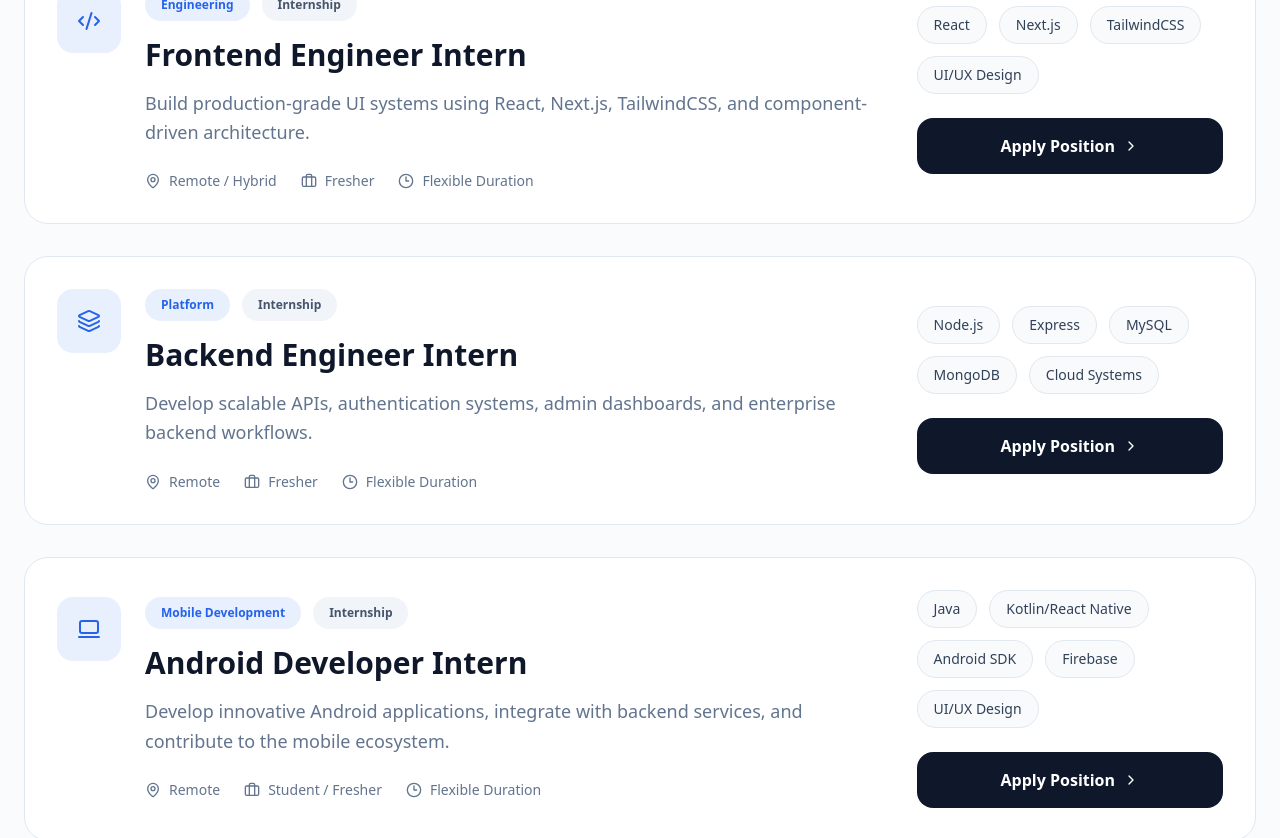
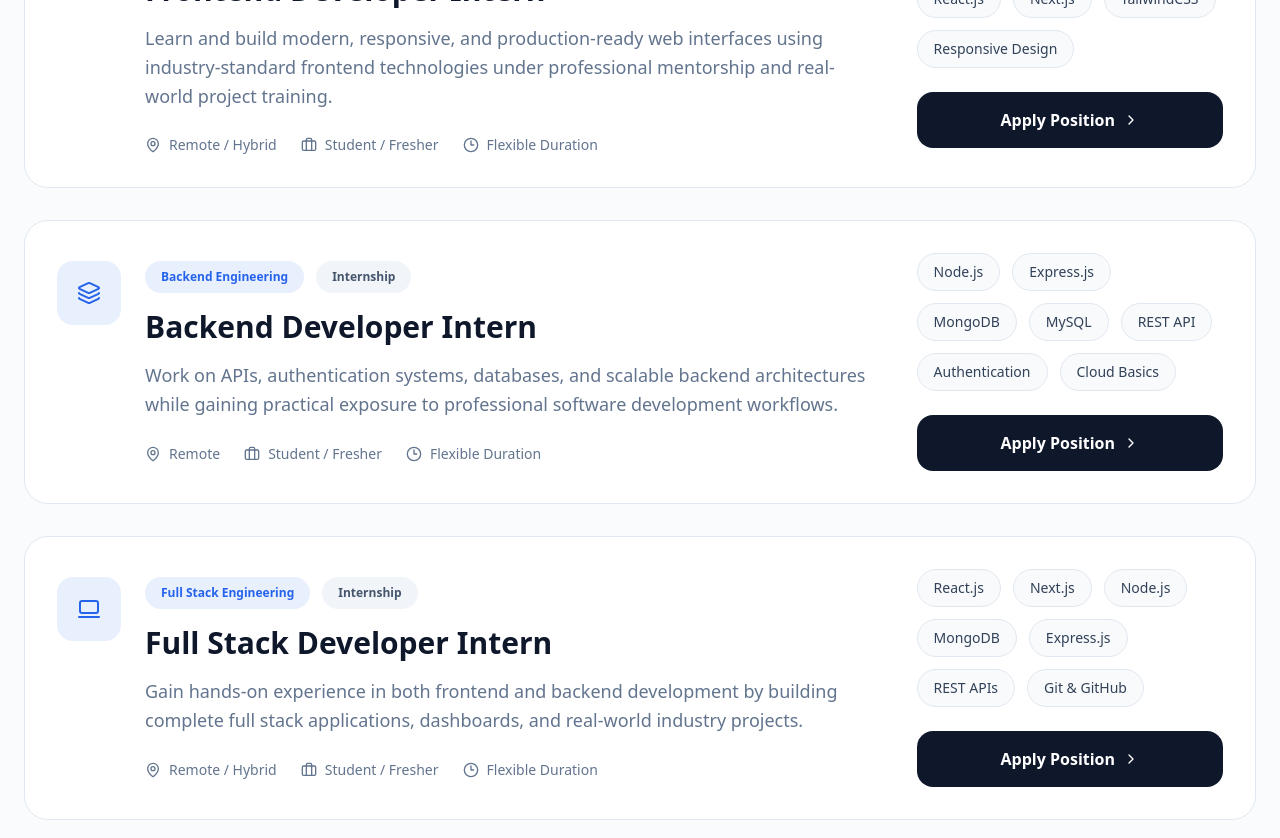
Before and after one commit to ssc-source/seemanchal-smartvyapaar-consultancy, a Next.js app in the folder frontend/: page /career in a window 1280 px wide. Shown: the part 1800-2638 px from the top of the page. Built offline with nearby package versions, Linux system fonts and the light colour scheme; no server answers.

Commit message:
fixed career page

```diff
--- a/frontend/src/app/career/page.jsx
+++ b/frontend/src/app/career/page.jsx
@@ -19,6 +19,7 @@ import {
   BrainCircuit,
   Layers3,
   ChevronRight,
+  Palette,
 } from "lucide-react";
 
 
@@ -29,37 +30,83 @@ import {
 
 const openings = [
   {
-    title: "Frontend Engineer Intern",
+    title: "Frontend Developer Intern",
     department: "Engineering",
     type: "Internship",
     location: "Remote / Hybrid",
-    experience: "Fresher",
+    experience: "Student / Fresher",
     icon: <Code2 className="h-6 w-6" />,
     description:
-      "Build production-grade UI systems using React, Next.js, TailwindCSS, and component-driven architecture.",
-    skills: ["React", "Next.js", "TailwindCSS", "UI/UX Design"],
+      "Learn and build modern, responsive, and production-ready web interfaces using industry-standard frontend technologies under professional mentorship and real-world project training.",
+    skills: [
+      "HTML",
+      "CSS",
+      "JavaScript",
+      "React.js",
+      "Next.js",
+      "TailwindCSS",
+      "Responsive Design",
+    ],
   },
+
   {
-    title: "Backend Engineer Intern",
-    department: "Platform",
-    type: "Internship",
-    location: "Remote",
-    experience: "Fresher",
-    icon: <Layers3 className="h-6 w-6" />,
-    description:
-      "Develop scalable APIs, authentication systems, admin dashboards, and enterprise backend workflows.",
-    skills: ["Node.js", "Express", "MySQL", "MongoDB", "Cloud Systems"],
-  },
-  {
-    title: "Android Developer Intern",
-    department: "Mobile Development",
+    title: "Backend Developer Intern",
+    department: "Backend Engineering",
     type: "Internship",
     location: "Remote",
     experience: "Student / Fresher",
+    icon: <Layers3 className="h-6 w-6" />,
+    description:
+      "Work on APIs, authentication systems, databases, and scalable backend architectures while gaining practical exposure to professional software development workflows.",
+    skills: [
+      "Node.js",
+      "Express.js",
+      "MongoDB",
+      "MySQL",
+      "REST API",
+      "Authentication",
+      "Cloud Basics",
+    ],
+  },
+
+  {
+    title: "Full Stack Developer Intern",
+    department: "Full Stack Engineering",
+    type: "Internship",
+    location: "Remote / Hybrid",
+    experience: "Student / Fresher",
     icon: <Laptop2 className="h-6 w-6" />,
     description:
-      "Develop innovative Android applications, integrate with backend services, and contribute to the mobile ecosystem.",
-    skills: ["Java", "Kotlin/React Native", "Android SDK", "Firebase", "UI/UX Design"],
+      "Gain hands-on experience in both frontend and backend development by building complete full stack applications, dashboards, and real-world industry projects.",
+    skills: [
+      "React.js",
+      "Next.js",
+      "Node.js",
+      "MongoDB",
+      "Express.js",
+      "REST APIs",
+      "Git & GitHub",
+    ],
+  },
+
+  {
+    title: "UI/UX Design Intern",
+    department: "Design",
+    type: "Internship",
+    location: "Remote",
+    experience: "Student / Fresher",
+    icon: <Palette className="h-6 w-6" />,
+    description:
+      "Learn professional UI/UX design principles, wireframing, prototyping, and modern design systems while contributing to real client and product interfaces.",
+    skills: [
+      "Figma",
+      "Wireframing",
+      "Prototyping",
+      "Design Systems",
+      "User Research",
+      "Responsive UI",
+      "Creative Thinking",
+    ],
   },
 ];
 
--- a/frontend/src/components/career/internshipapplication.jsx
+++ b/frontend/src/components/career/internshipapplication.jsx
@@ -17,9 +17,6 @@ const roles = [
   "Backend Developer Intern",
   "Full Stack Developer",
   "UI/UX Designer",
-  "AI/ML Intern",
-  "Cloud & DevOps Intern",
-  "Business Development",
 ];
 
 export default function InternshipApplication() {
--- a/frontend/src/components/ui/header.jsx
+++ b/frontend/src/components/ui/header.jsx
@@ -8,7 +8,7 @@ export async function Header() {
   const settings = await contentAdapter.resolveSettings();
 
   return (
-    <header className="sticky top-0 z-50 w-full bg-white/90 backdrop-blur-xl border-b border-slate-200/80 shadow-[0_1px_3px_rgba(0,0,0,0.04)]">
+    <header className=" fixed top-0 z-50 w-full bg-white/90 backdrop-blur-xl border-b border-slate-200/80 shadow-[0_1px_3px_rgba(0,0,0,0.04)]">
       <div className="container mx-auto flex h-16 max-w-7xl items-center justify-between px-6">
         <Link href="/" className="flex items-center gap-3">
           <Image
```
